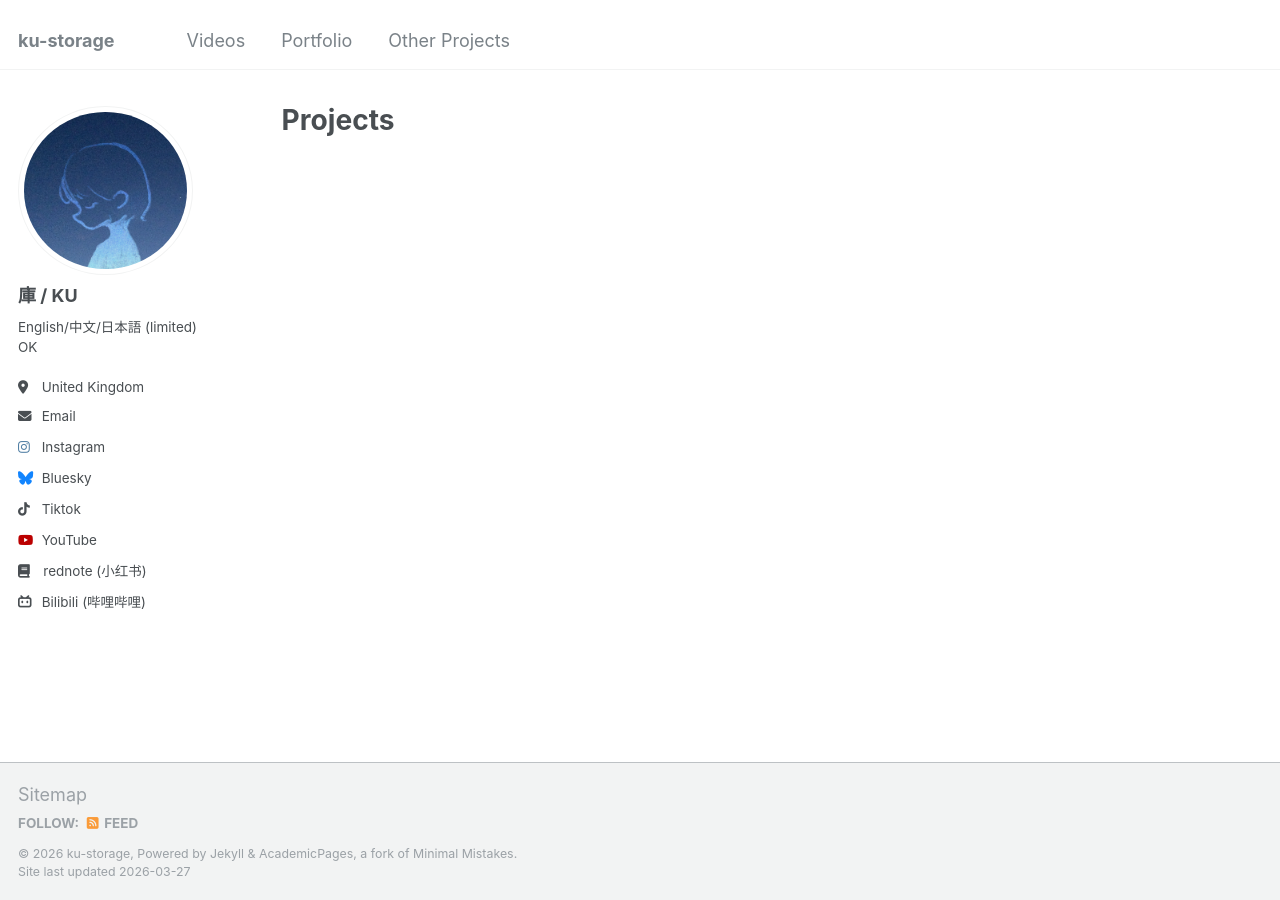
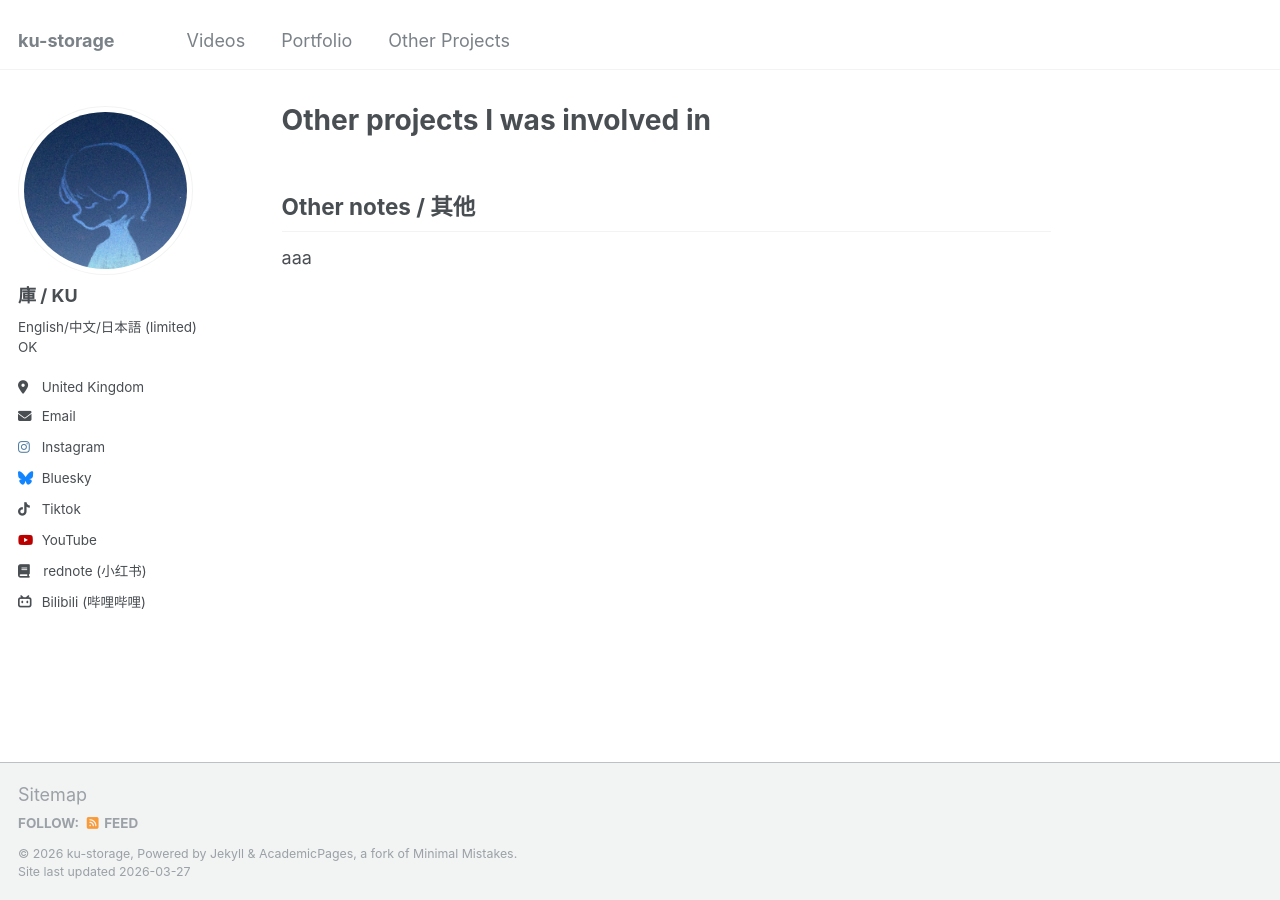
Before and after one commit to ku-storage/ku-storage.github.io, a Jekyll site: the page built from _pages/projects.md, in a window 1280 px wide. Built offline with Jekyll 4.4.1, drawn with Linux system fonts in a browser that asks for light colours.

Commit message:
Update projects.md

```diff
--- a/_pages/projects.md
+++ b/_pages/projects.md
@@ -1,7 +1,11 @@
 ---
-title: "Projects"
+title: "Other projects I was involved in"
 permalink: /projects/
 author_profile: true
 ---
 
 {% include base_path %}
+
+Other notes / 其他
+------
+aaa
```
